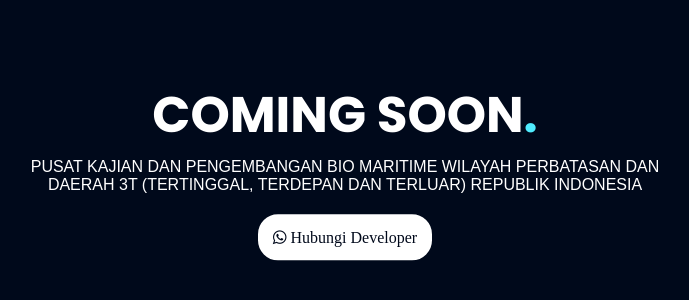
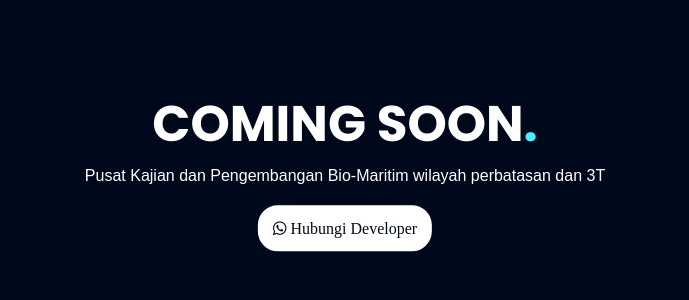
Before and after one commit to wahyuajismustofa/cbisd-border-3t, a plain HTML site: page index.html in a window 1280 px wide. Shown: the part 242-542 px from the top of the page, without its empty margins (295-984 px from the left). Drawn offline with Linux system fonts and the light colour scheme; a web font is replaced by a local one.

Commit message:
Auto-sync 03:09 07/10/2025

```diff
--- a/index.html
+++ b/index.html
@@ -3,7 +3,7 @@
 <head>
   <meta charset="UTF-8" />
   <meta name="viewport" content="width=device-width, initial-scale=1.0" />
-  <title>PUSAT KAJIAN DAN PENGEMBANGAN BIO MARITIME WILAYAH PERBATASAN DAN DAERAH 3T (TERTINGGAL, TERDEPAN DAN TERLUAR) REPUBLIK INDONESIA</title>
+  <title>Pusat Kajian dan Pengembangan Bio-Maritim wilayah perbatasan dan 3T</title>
   <!-- SEO -->
   <meta name="description" content="Pusat Kajian dan Pengembangan Bio Maritim Wilayah Perbatasan dan Daerah 3T berfokus pada riset, inovasi, dan pengembangan potensi sumber daya kelautan untuk mendukung kemandirian maritim nasional.">
   <meta name="keywords" content="biomaritim, riset kelautan, pusat kajian, wilayah perbatasan, daerah 3T, inovasi maritim, pengembangan sumber daya laut, penelitian kelautan Indonesia">
@@ -103,7 +103,7 @@
 <body>
   <div class="wrapper">
     <h1>Coming Soon<span class="dot">.</span></h1>
-    <p>PUSAT KAJIAN DAN PENGEMBANGAN BIO MARITIME WILAYAH PERBATASAN DAN DAERAH 3T (TERTINGGAL, TERDEPAN DAN TERLUAR) REPUBLIK INDONESIA</p>
+    <p>Pusat Kajian dan Pengembangan Bio-Maritim wilayah perbatasan dan 3T</p>
 
     <div class="icons">
       <a href="https://wa.me/6285161517176" target="_blank"><i class="fa fa-whatsapp"> Hubungi Developer</i></a>
```
